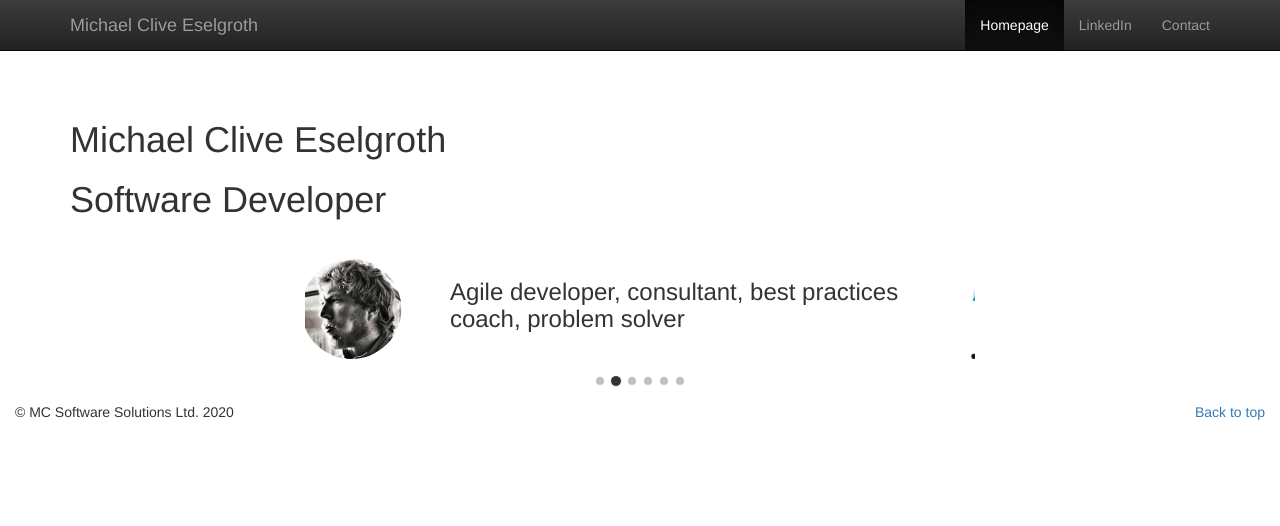
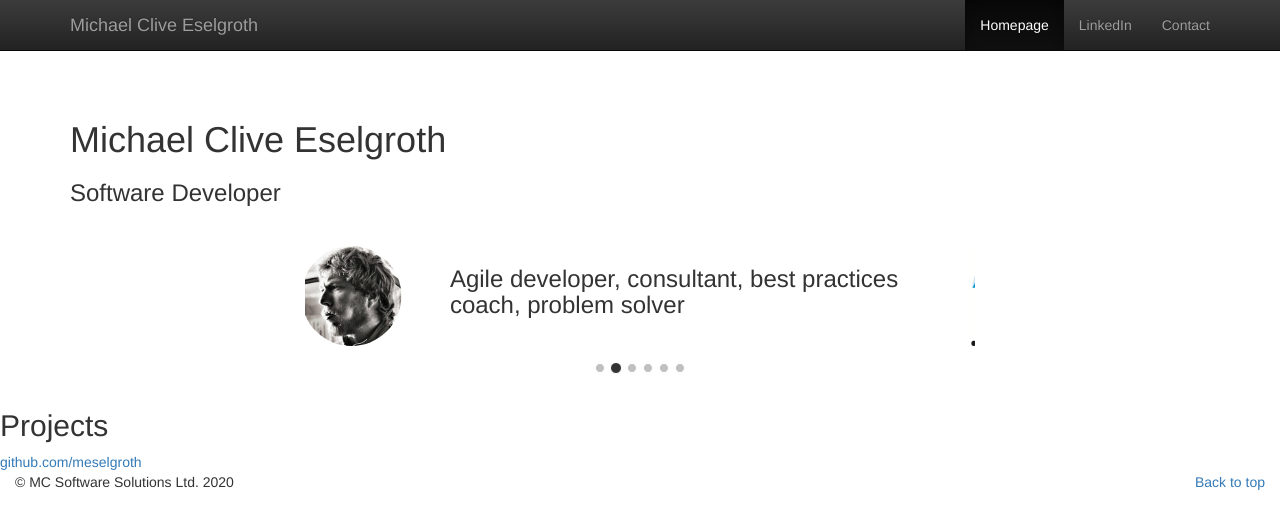
Before and after one commit to meselgroth/meselgroth.github.io, a plain HTML site: page index.html in a window 1280 px wide. Drawn offline with nearby package versions, Linux system fonts and the light colour scheme.

Commit message:
Start project section

```diff
--- a/index.html
+++ b/index.html
@@ -36,7 +36,7 @@
     <div class="container">
         <header style="margin-top:120px">
             <h1>Michael Clive Eselgroth</h1>
-            <h1>Software Developer</h1>
+            <h3>Software Developer</h3>
         </header>
         <div class='row'>
             <div class='col-md-offset-2 col-md-8'>
@@ -139,6 +139,11 @@
         </div>
     </div>
 
+    <div>
+        <h2>Projects</h2>
+        <a href="https://github.com/meselgroth">github.com/meselgroth</a>
+    </div>
+
 
     <!-- Marketing messaging and featurettes
     ================================================== -->
```
